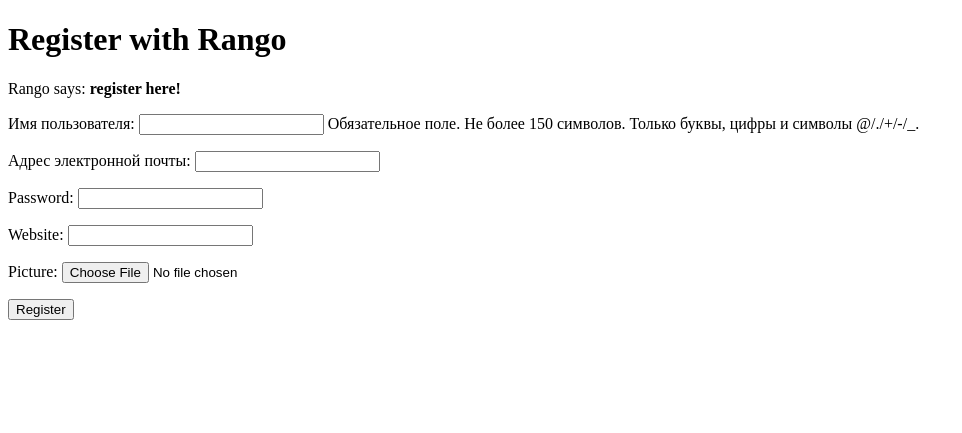
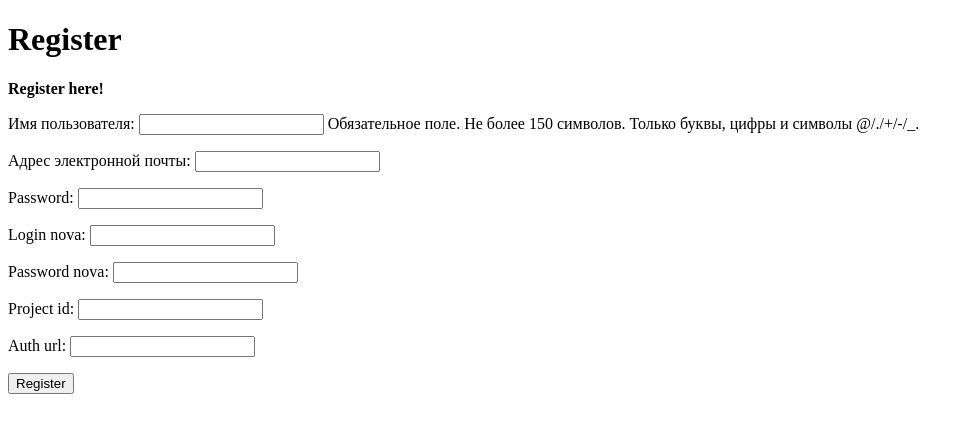
Before and after one commit to ayasakov/actual_server_list, a Django app: page /checkList/register/ in a window 1280 px wide. Shown: the top 433 px of the page, without its empty margins (0-962 px from the left). Run offline with Django 3.2, Linux system fonts and the light colour scheme.

Commit message:
Add form's edit and fix bugs.
  Fix db models.
  Fix registrtion.
  Added the ability to edit the profile. In profile includes
values for the nova account.

```diff
--- a/web/checkList/forms.py
+++ b/web/checkList/forms.py
@@ -14,4 +14,4 @@ class UserForm(forms.ModelForm):
 class UserProfileForm(forms.ModelForm):
     class Meta:
         model = UserProfile
-        fields = ('website', 'picture')
+        fields = ('login_nova', 'password_nova', 'project_id', 'auth_url')
--- a/web/checkList/models.py
+++ b/web/checkList/models.py
@@ -7,8 +7,10 @@ class UserProfile(models.Model):
     user = models.OneToOneField(User)
 
     # The additional attributes we wish to include.
-    website = models.URLField(blank=True)
-    picture = models.ImageField(upload_to='profile_images', blank=True)
+    login_nova = models.CharField(max_length=30, blank=True)
+    password_nova = models.CharField(max_length=30, blank=True)
+    project_id = models.CharField(max_length=30, blank=True)
+    auth_url = models.CharField(max_length=30, blank=True)
 
     # Override the __unicode__() method to return out something meaningful!
     def __unicode__(self):
--- a/web/checkList/templates/checkList/login.html
+++ b/web/checkList/templates/checkList/login.html
@@ -2,11 +2,11 @@
 <html>
     <head>
         <!-- Is anyone getting tired of repeatedly entering the header over and over?? -->
-        <title>Rango</title>
+        <title>Active server list</title>
     </head>
 
     <body>
-        <h1>Login to Rango</h1>
+        <h1>Login</h1>
 
         <form id="login_form" method="post" action="/checkList/login/">
             {% csrf_token %}
--- a/web/checkList/templates/checkList/register.html
+++ b/web/checkList/templates/checkList/register.html
@@ -1,17 +1,17 @@
 <!DOCTYPE html>
 <html>
     <head>
-        <title>Rango</title>
+        <title>Active server list</title>
     </head>
 
     <body>
-        <h1>Register with Rango</h1>
+        <h1>Register</h1>
 
         {% if registered %}
-        Rango says: <strong>thank you for registering!</strong>
+        <strong>Thank you for registering!</strong>
         <a href="/checkList/" >Return to the homepage.</a><br />
         {% else %}
-        Rango says: <strong>register here!</strong><br />
+        <strong>Register here!</strong><br />
 
         <form id="user_form" method="post" action="/checkList/register/"
                 enctype="multipart/form-data">
--- a/web/checkList/urls.py
+++ b/web/checkList/urls.py
@@ -3,8 +3,9 @@ from checkList import views
 
 urlpatterns = patterns('',
         url(r'^$', views.index, name='index'),
-        url(r'^register/', views.register, name='register'), # ADD NEW PATTERN!,
+        url(r'^register/', views.register, name='register'),
         url(r'^about/', views.about, name='about'),
         url(r'^login/$', views.user_login, name='login'),
         url(r'^logout/$', views.user_logout, name='logout'),
+        url(r'^edit/$', views.user_edit, name='edit'),
         )
--- a/web/checkList/views.py
+++ b/web/checkList/views.py
@@ -12,9 +12,15 @@ from checkList import listServers
 
 def index(request):
     context = RequestContext(request)
-    ListServer = listServers.List()
 
-    context_dict = {'serverList': ListServer.buildList()}
+    user = context['user']
+    context_dict = ""
+
+    if user.is_active:
+        profile = user.get_profile()
+        ListServer = listServers.List(profile.login_nova, profile.password_nova,
+                                      profile.project_id, profile.auth_url)
+        context_dict = {'serverList': ListServer.buildList()}
 
     return render_to_response('checkList/index.html', context_dict, context)
 
@@ -48,11 +54,6 @@ def register(request):
             # This delays saving the model until we're ready to avoid integrity problems.
             profile = profile_form.save(commit=False)
             profile.user = user
-
-            # Did the user provide a profile picture?
-            # If so, we need to get it from the input form and put it in the UserProfile model.
-            if 'picture' in request.FILES:
-                profile.picture = request.FILES['picture']
 
             # Now we save the UserProfile model instance.
             profile.save()
@@ -128,4 +129,42 @@ def user_logout(request):
     return HttpResponseRedirect('/checkList/')
 
 def about(request):
-    return HttpResponse("Info about this project. Coming soon...")
+    return HttpResponse("Page about this project. Comming soon...")
+
+@login_required
+def user_edit(request):
+    # Like before, get the request's context.
+    context = RequestContext(request)
+    user_profile = request.user.get_profile()
+
+    # A boolean value for telling the template whether the registration was successful.
+    # Set to False initially. Code changes value to True when registration succeeds.
+    edited = False
+
+    # If it's a HTTP POST, we're interested in processing form data.
+    if request.method == 'POST':
+        # Attempt to grab information from the raw form information.
+        # Note that we make use of both UserForm and UserProfileForm.
+
+        profile_form = UserProfileForm(data=request.POST, instance=user_profile)
+
+        # If the two forms are valid...
+        if profile_form.is_valid():
+            #profile = profile_form.save(commit=False)
+            #profile.user = user
+
+            profile_form.save()
+
+            # Update our variable to tell the template registration was successful.
+            edited = True
+
+        else:
+            print profile_form.errors
+
+    else:
+        profile_form = UserProfileForm()
+
+    return render_to_response(
+            'checkList/edit.html',
+            {'profile_form': profile_form, 'edited': edited},
+            context)
--- a/web/web/settings.py
+++ b/web/web/settings.py
@@ -137,6 +137,8 @@ INSTALLED_APPS = (
     # 'django.contrib.admindocs',
 )
 
+AUTH_PROFILE_MODULE = 'checkList.UserProfile'
+
 SESSION_SERIALIZER = 'django.contrib.sessions.serializers.JSONSerializer'
 
 # A sample logging configuration. The only tangible logging
```
Also changed, not shown: web/checkList/listServers.py (+12 -8 lines), web/checkList/templates/checkList/edit.html (added, +27 -0 lines), web/checkList/templates/checkList/index.html (+4 -3 lines), 4 other files.
